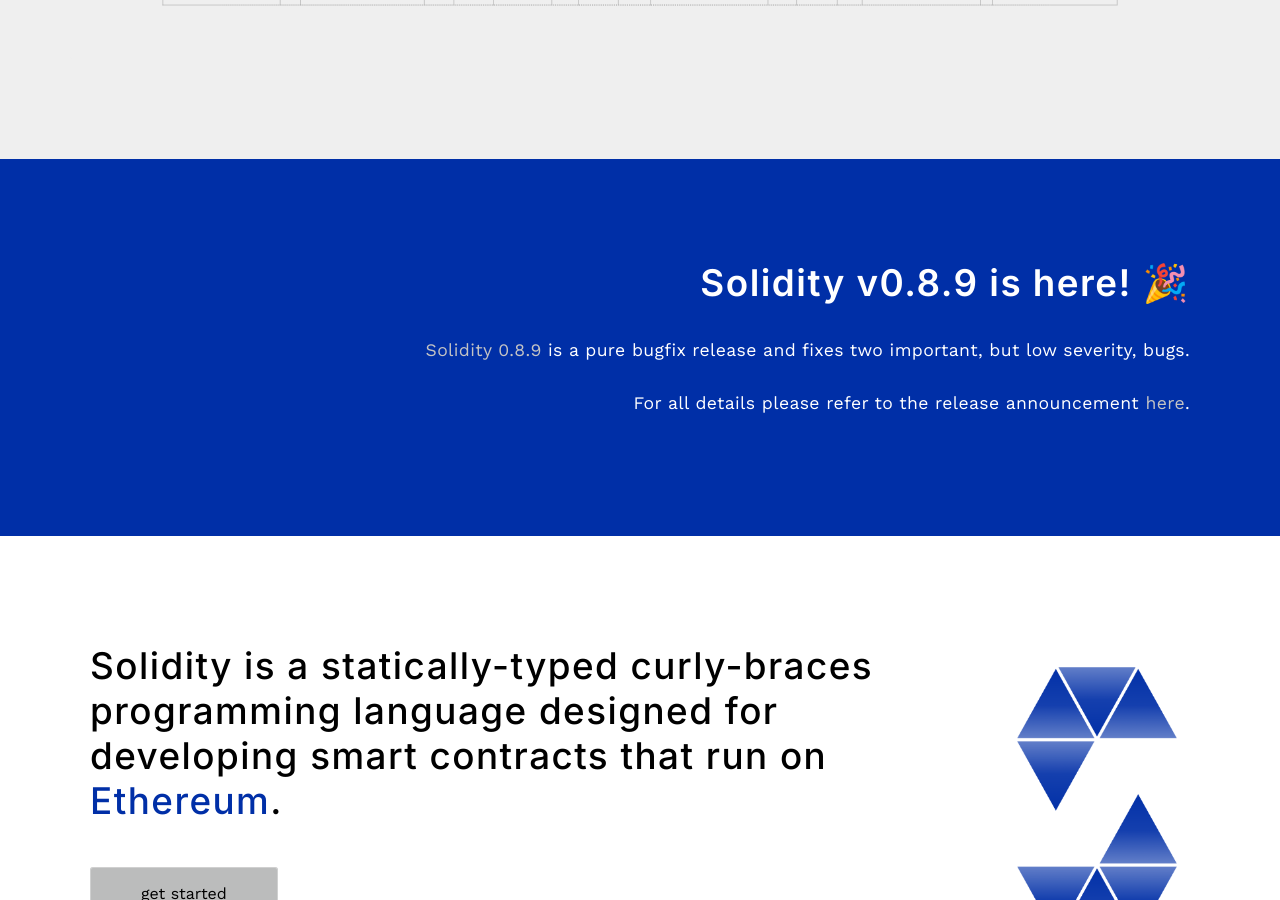
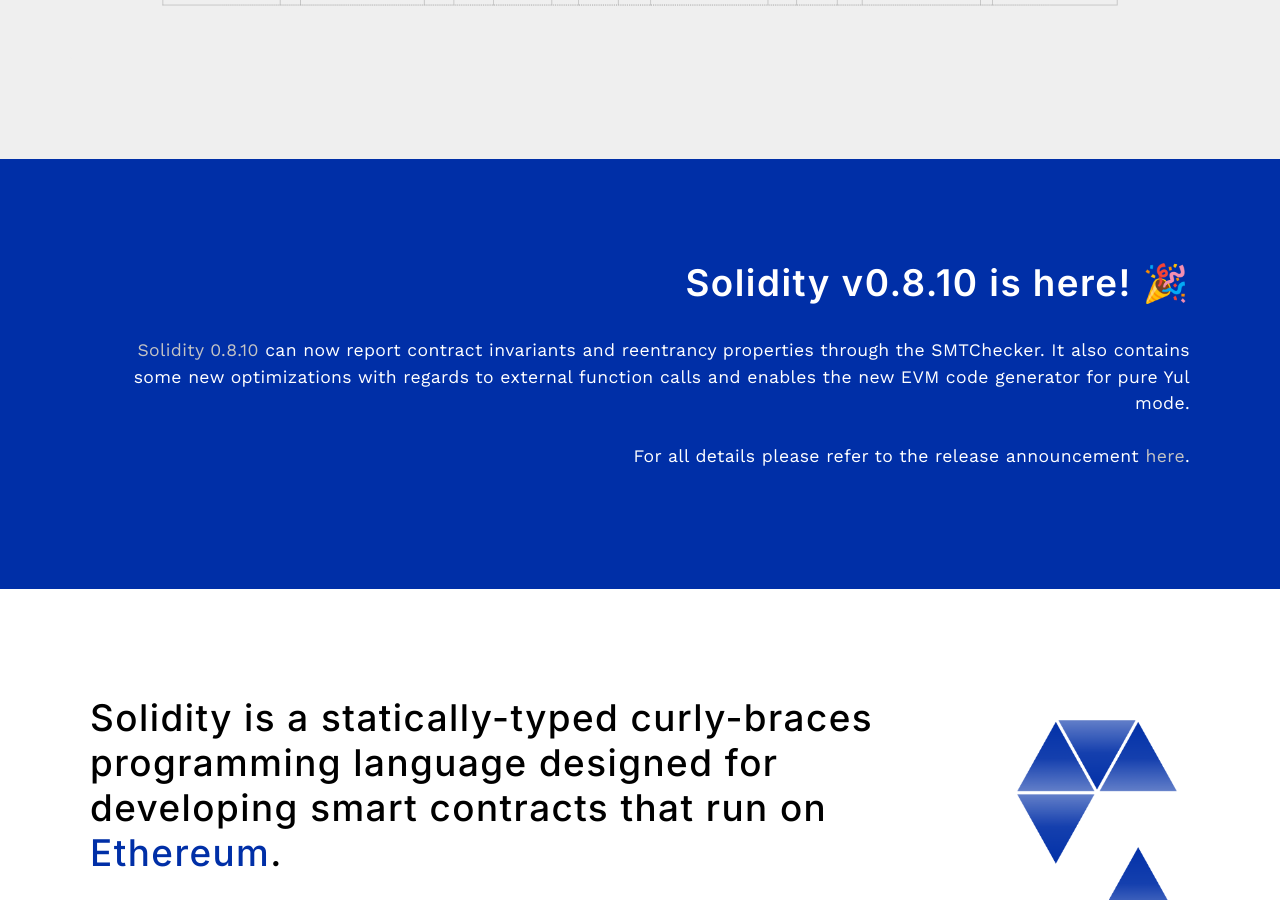
Before and after one commit to ethereum/solidity-portal, a Jekyll site: the page built from index.html, in a window 1280 px wide and 900 px high, scrolled down 590 px. Built offline with Jekyll 4.4.1, drawn with Linux system fonts in a browser that asks for light colours; some web fonts are replaced; the list of posts is cut into pages by our own code.

Commit message:
Updating to v0.8.10

```diff
--- a/index.html
+++ b/index.html
@@ -22,9 +22,9 @@
 <section class="highlight-section-blue">
 	<div class="container flex">
 		<div class="text editable">
-			<h2><strong>Solidity v0.8.9 is here! 🎉</strong></h2>
-			<p><a href="https://github.com/ethereum/solidity/releases/tag/v0.8.9">Solidity 0.8.9</a> is a pure bugfix release and fixes two important, but low severity, bugs.
-			<br><br>For all details please refer to the release announcement <a href="https://blog.soliditylang.org/2021/09/29/solidity-0.8.9-release-announcement/">here</a>.</p>
+			<h2><strong>Solidity v0.8.10 is here! 🎉</strong></h2>
+			<p><a href="https://github.com/ethereum/solidity/releases/tag/v0.8.10">Solidity 0.8.10</a> can now report contract invariants and reentrancy properties through the SMTChecker. It also contains some new optimizations with regards to external function calls and enables the new EVM code generator for pure Yul mode.
+			<br><br>For all details please refer to the release announcement <a href="https://blog.soliditylang.org/2021/11/09/solidity-0.8.10-release-announcement/">here</a>.</p>
 		</div>
 	</div>
 </section>
```
